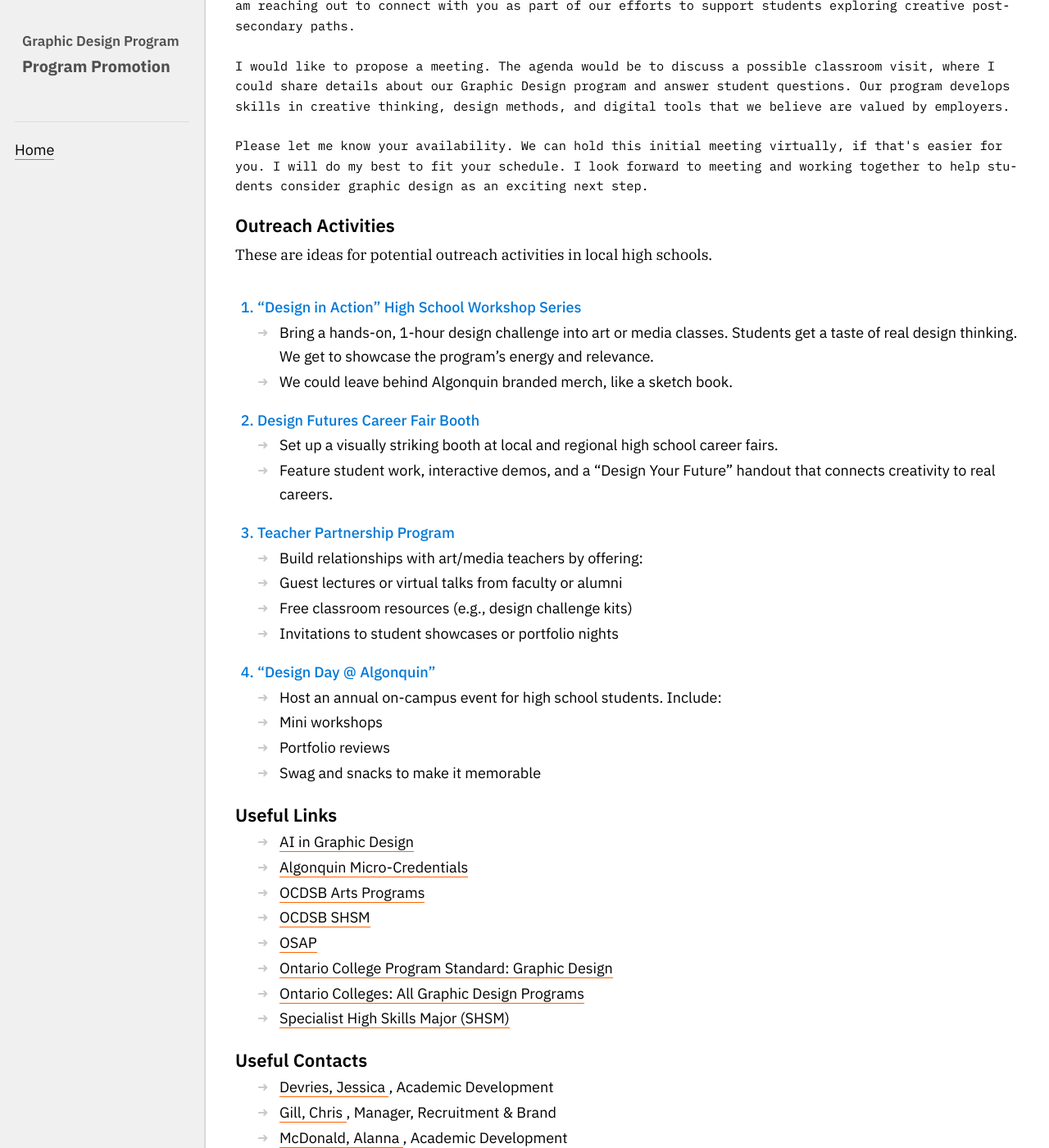
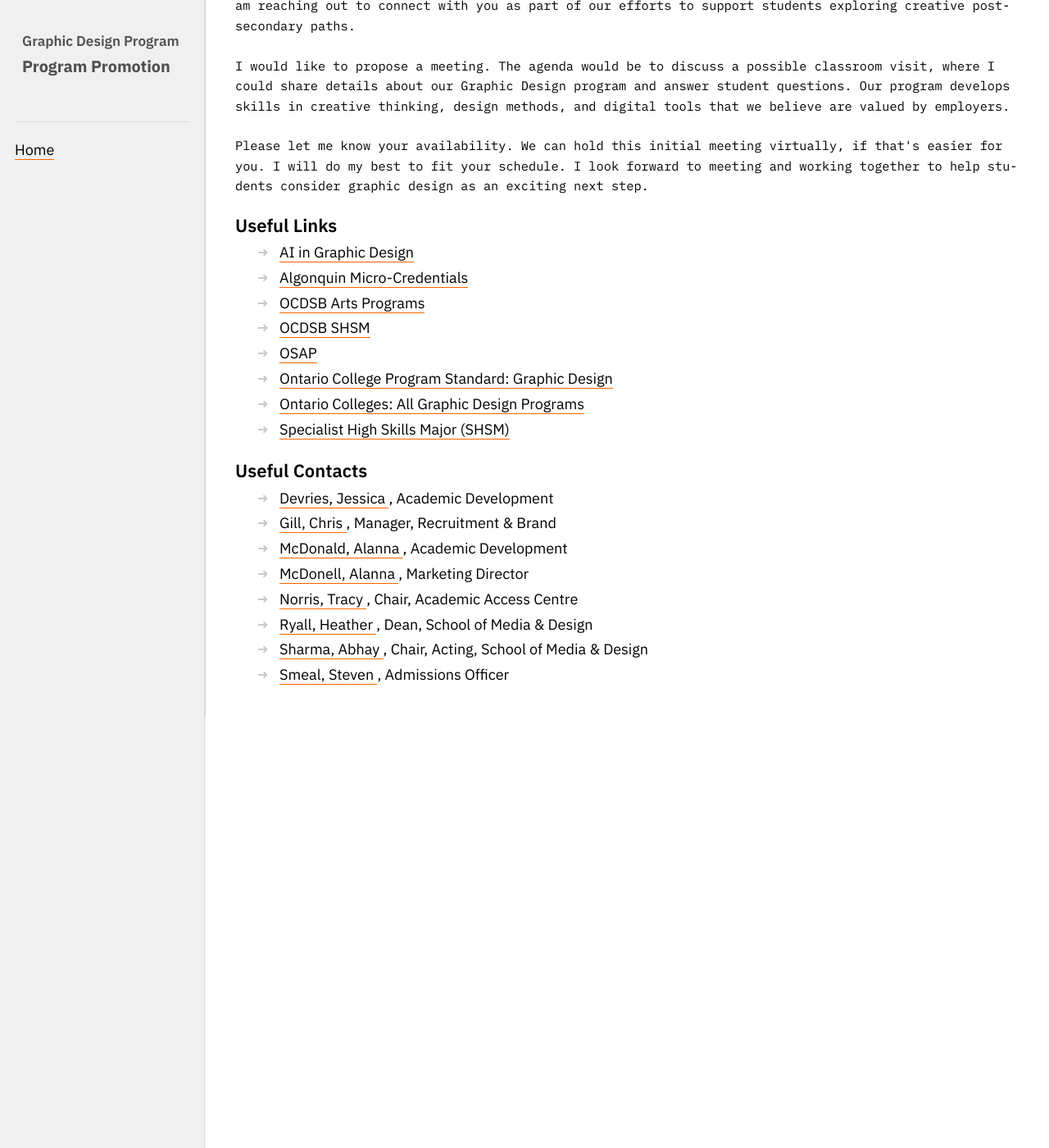
Before and after one commit to AlainParadis/program-promotion, a Jekyll site: the page built from index.md, in a window 1280 px wide and 1400 px high, scrolled down 4381 px. Shown: the whole window at 82% size. Built offline with Jekyll 4.4.1, drawn with Linux system fonts in a browser that asks for light colours.

Commit message:
Remove Outreach Activities section
Delete the 'Outreach Activities' block from index.md, removing proposed high-school outreach ideas (Design in Action workshops, Design Futures career fair booth, Teacher Partnership Program, 'Design Day @ Algonquin', and associated lists). This cleans up the page content—outreach details can be relocated or consolidated elsewhere.

```diff
--- a/index.md
+++ b/index.md
@@ -109,42 +109,6 @@ I would like to propose a meeting. The agenda would be to discuss a possible cla
 Please let me know your availability. We can hold this initial meeting virtually, if that's easier for you. I will do my best to fit your schedule. I look forward to meeting and working together to help students consider graphic design as an exciting next step.
 </pre>
 <h4>
-	Outreach Activities
-</h4>
-<p>
-	These are ideas for potential outreach activities in local high schools.
-</p>
-<ol>
-	<li>“Design in Action” High School Workshop Series</li>
-	<ul>
-		<li>Bring a hands-on, 1-hour design challenge into art or media classes. Students get a taste of real design thinking. We get to showcase the program’s energy and relevance.</li>
-		<li>We could leave behind Algonquin branded merch, like a sketch book.</li>
-	</ul>
-	<li>Design Futures Career Fair Booth</li>
-	<ul>
-		<li>Set up a visually striking booth at local and regional high school career fairs.</li>
-		<li>Feature student work, interactive demos, and a “Design Your Future” handout that connects creativity to real careers.</li>
-	</ul>
-	<li>Teacher Partnership Program</li>
-	<ul>
-		<li>Build relationships with art/media teachers by offering:</li>
-		<ul>
-			<li>Guest lectures or virtual talks from faculty or alumni</li>
-			<li>Free classroom resources (e.g., design challenge kits)</li>
-			<li>Invitations to student showcases or portfolio nights </li>
-		</ul>
-	</ul>
-	<li>“Design Day @ Algonquin”</li>
-	<ul>
-		<li>Host an annual on-campus event for high school students. Include:</li>
-		<ul>
-			<li>Mini workshops</li>
-			<li>Portfolio reviews</li>
-			<li>Swag and snacks to make it memorable</li>
-		</ul>
-	</ul>
-</ol>
-<h4>
 	Useful Links
 </h4>
 {% assign sorted-links = site.data.sitewide.links | sort: "title" %}
```
